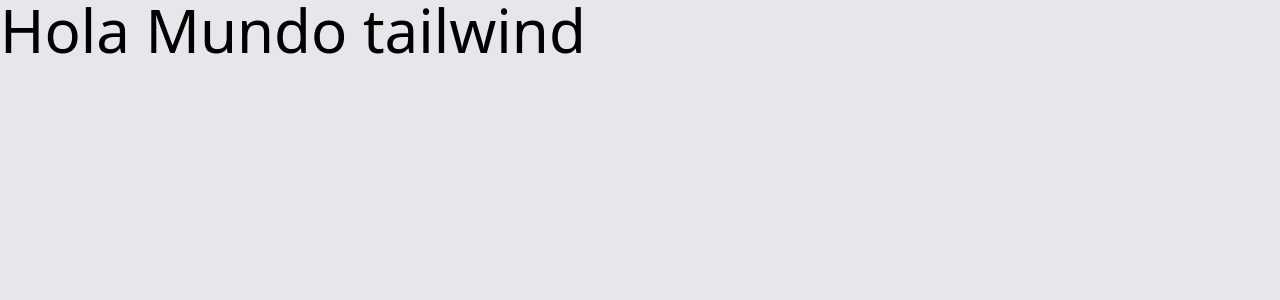
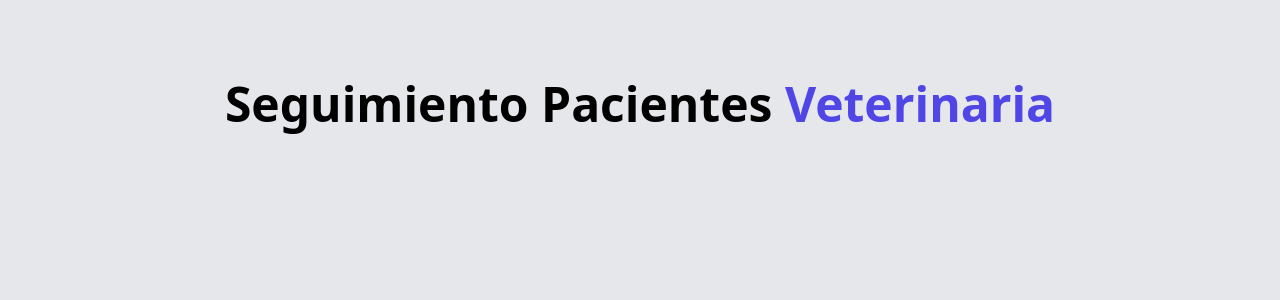
Before and after one commit to ChristianVeneko/admin-pacientes, a Vue app: page / in a window 1280 px wide. Shown: the top 300 px of the page. Built offline with nearby package versions, Linux system fonts and the light colour scheme.

Commit message:
header component

```diff
--- a/index.html
+++ b/index.html
@@ -6,6 +6,7 @@
     <meta name="viewport" content="width=device-width, initial-scale=1.0" />
     <title>Administrador de Pacientes</title>
   </head>
+  <!-- el fondo se pone en gris -->
   <body class="bg-gray-200 h-screen">
     <div id="app"></div>
     <script type="module" src="/src/main.js"></script>
--- a/src/App.vue
+++ b/src/App.vue
@@ -1,6 +1,10 @@
 <script setup>
+import Header from './components/Header.vue';
 </script>
 
 <template>
-  <h1 class="text-6xl ">Hola Mundo tailwind</h1>
+  <!-- esto centtra el header -->
+  <div class="container mx-auto mt-20">
+    <Header></Header>
+  </div>
 </template>
--- /dev/null
+++ b/src/components/Header.vue
@@ -0,0 +1,6 @@
+<template>
+    <h1 class="font-black text text-5xl text-center">
+        Seguimiento Pacientes
+        <span class="text-indigo-600 ">Veterinaria</span>
+    </h1>
+</template>
```
